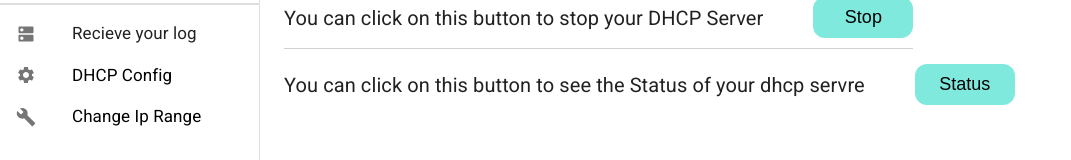
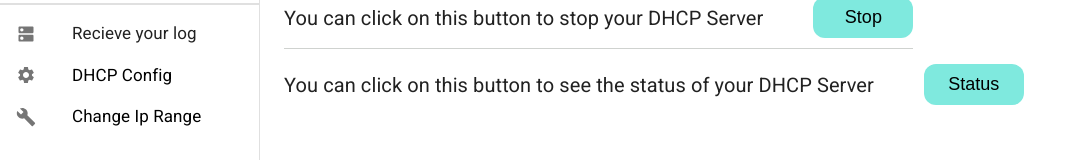
Before and after one commit to golnooshasefi/Internet-Engineering-proj, a React (Create React App) app: page /panel/dhcp-config in a window 1280 px wide. Shown: the part 154-314 px from the top of the page, without its empty margins (0-1071 px from the left). Built offline with nearby package versions, Linux system fonts and the light colour scheme.

Commit message:
fix: rename dhcp message

```diff
--- a/src/Pages/Panel/Dhcp-config/index.js
+++ b/src/Pages/Panel/Dhcp-config/index.js
@@ -16,7 +16,7 @@ function Dhcpconfig() {
       </div>
       <div className={classes.container__status}>
         <span>
-          You can click on this button to see the Status of your dhcp servre
+          You can click on this button to see the status of your DHCP Server
         </span>
 
         <button className={classes.container__button}>Status</button>
```
